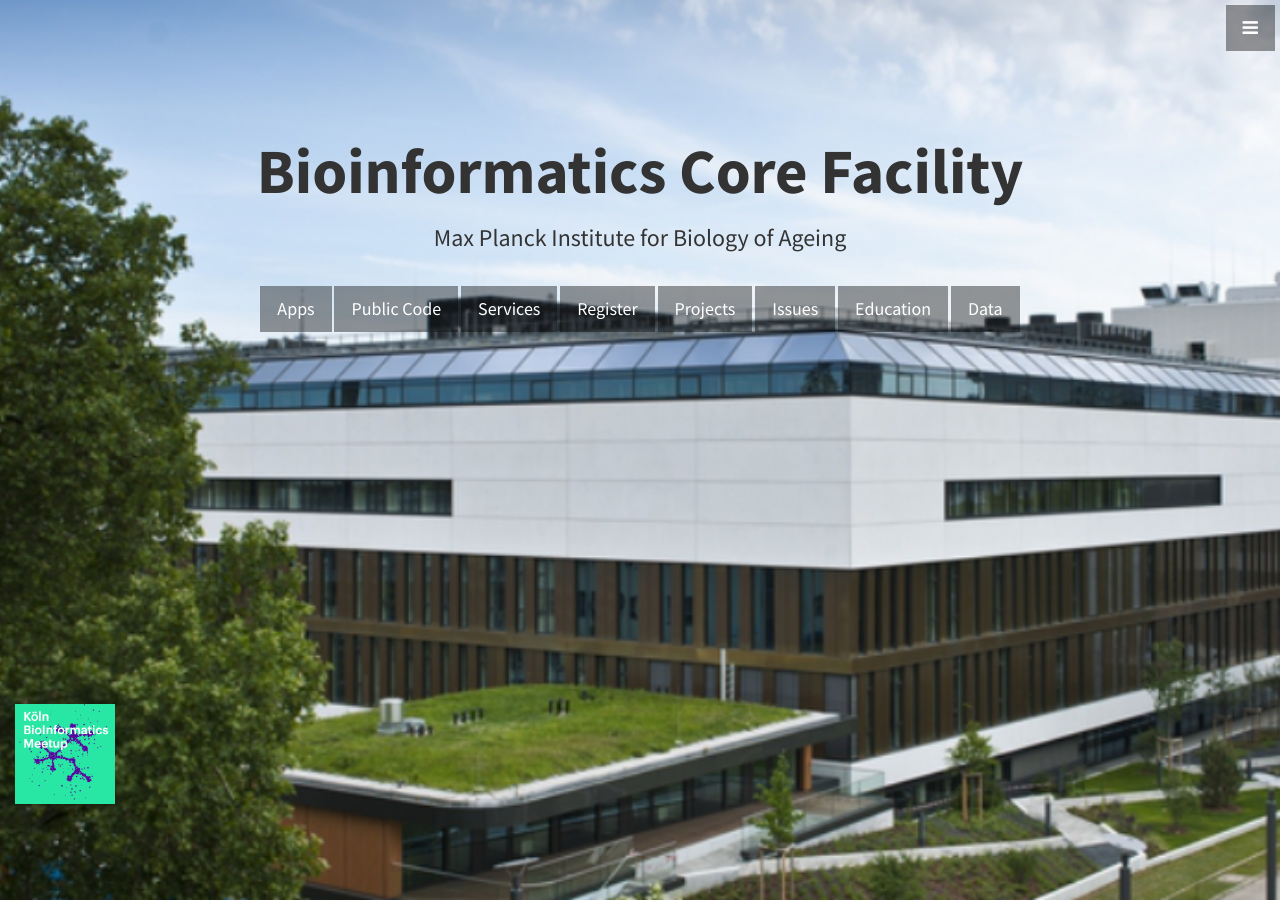
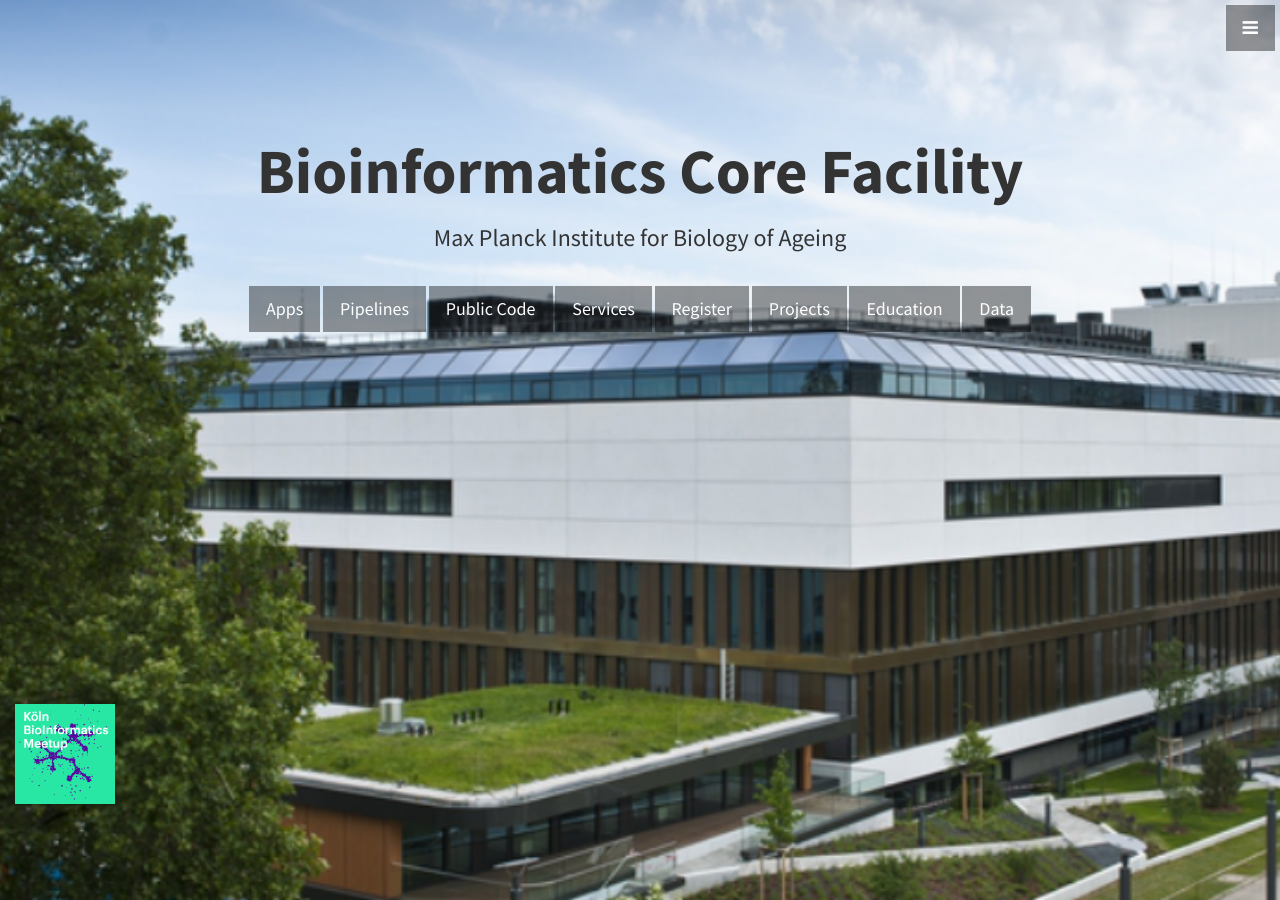
Before and after one commit to mpg-age-bioinformatics/mpg-age-bioinformatics.github.io, a Jekyll site: the page built from index.html, in a window 1280 px wide and 900 px high. Built offline with Jekyll 4.4.1, drawn with Linux system fonts in a browser that asks for light colours.

Commit message:
Update header.html

```diff
--- a/_includes/header.html
+++ b/_includes/header.html
@@ -15,12 +15,13 @@
     <h3>Max Planck Institute for Biology of Ageing</h3>
     <br>
     <p class="big">
-    <a href="#shiny" class="btn btn-dark btn-lg">Apps</a>
+    <a href="https://flaski.age.mpg.de" class="btn btn-dark btn-lg">Apps</a>
+    <a href="https://flaski.age.mpg.de/index#submissions" class="btn btn-dark btn-lg">Pipelines</a>
     <a href="https://github.com/mpg-age-bioinformatics" class="btn btn-dark btn-lg">Public Code</a>
     <a href="#services" class="btn btn-dark btn-lg">Services</a>
     <a href="#about" class="btn btn-dark btn-lg">Register</a>
     <a href="https://github.molgen.mpg.de/mpg-age-bioinformatics" class="btn btn-dark btn-lg">Projects</a>
-    <a href="https://github.molgen.mpg.de/issues?utf8=✓&q=is%3Aopen+is%3Aissue+user%3Ampg-age-bioinformatics+" class="btn btn-dark btn-lg">Issues</a>
+    <!--<a href="https://github.molgen.mpg.de/issues?utf8=✓&q=is%3Aopen+is%3Aissue+user%3Ampg-age-bioinformatics+" class="btn btn-dark btn-lg">Issues</a>-->
     <a href="#callout" class="btn btn-dark btn-lg">Education</a>
     <a href="https://datashare.mpcdf.mpg.de" class="btn btn-dark btn-lg">Data</a>
     </p>
```
